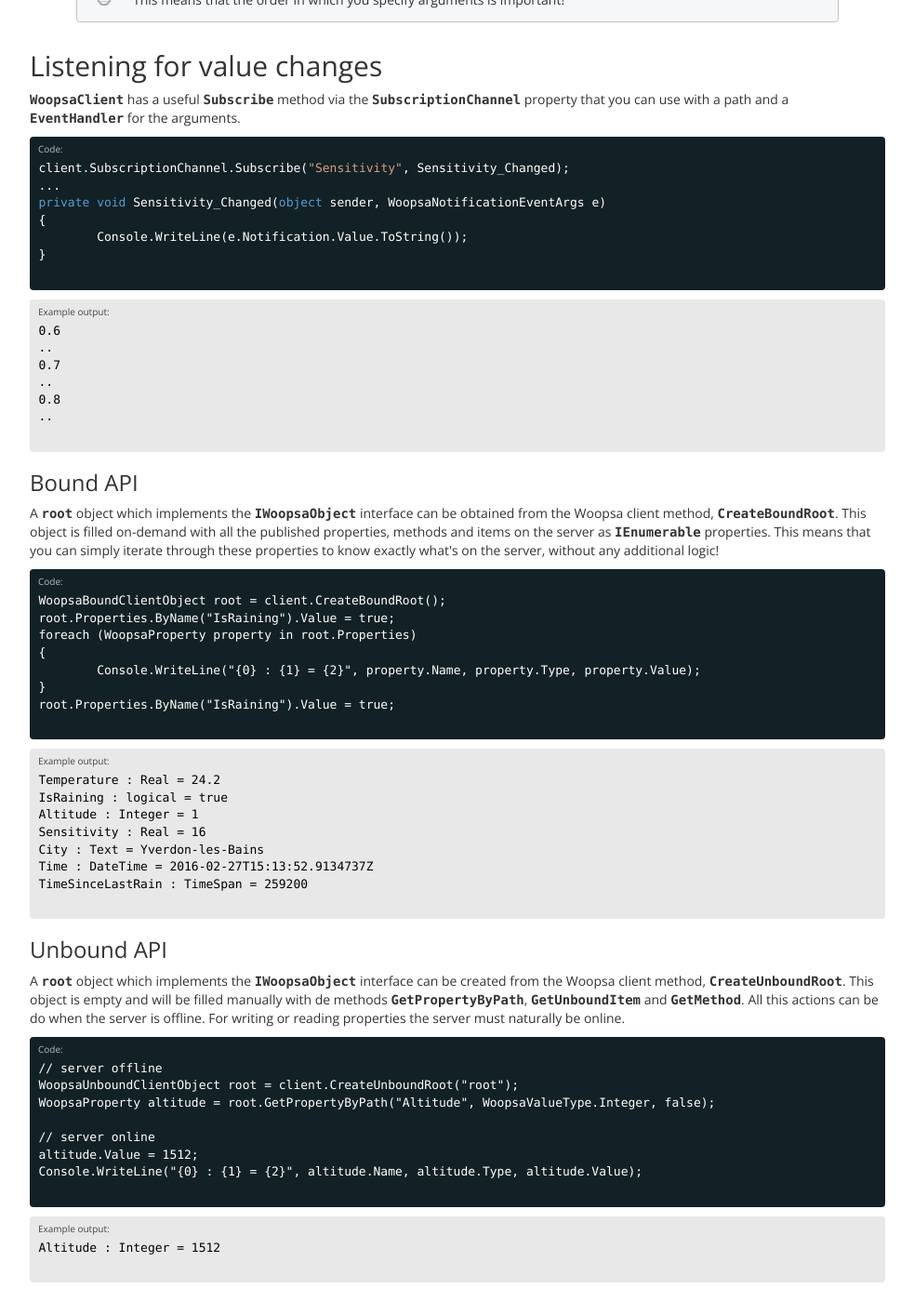
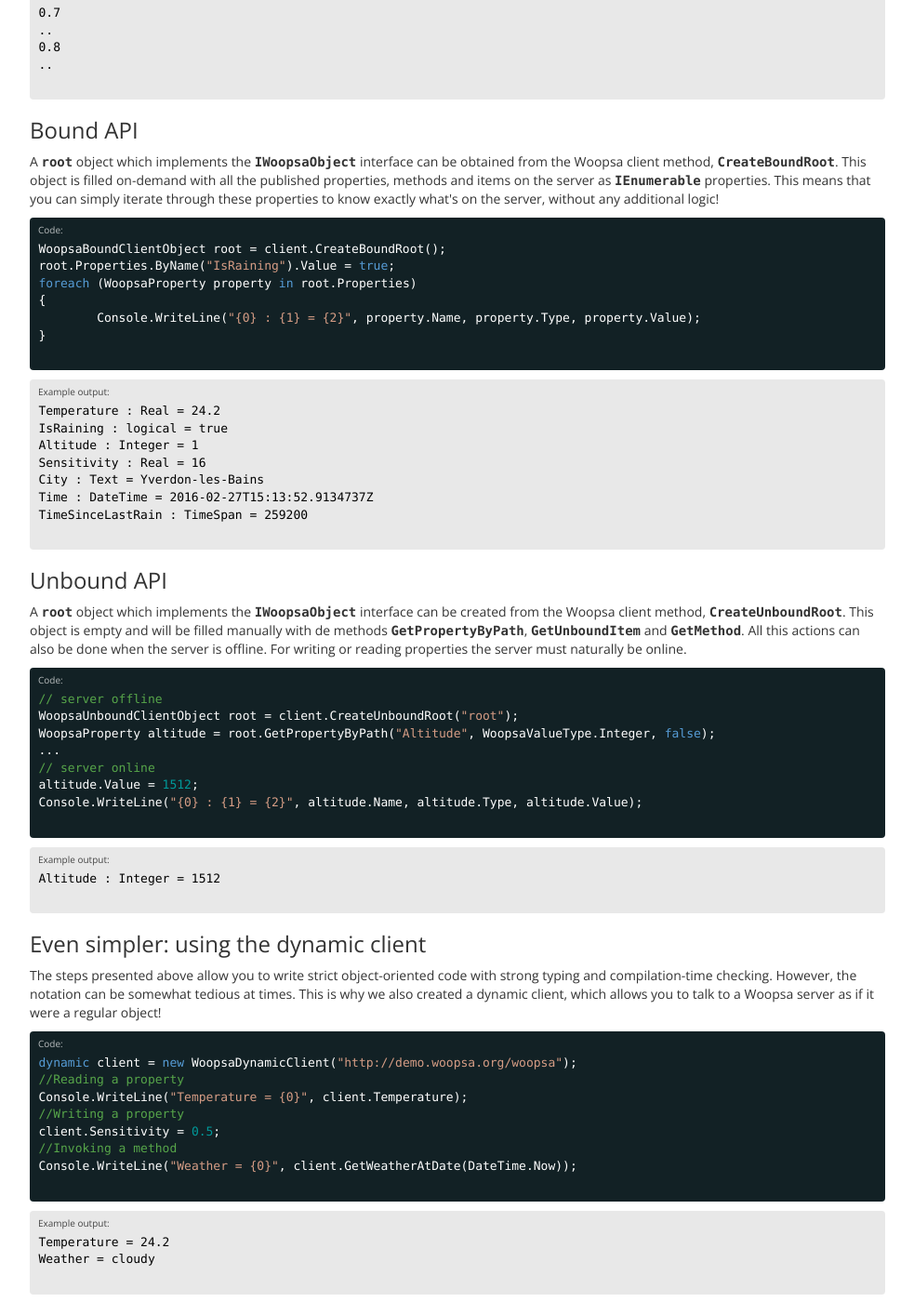
Before and after one commit to woopsa-protocol/woopsa-protocol.github.io, a Jekyll site: the page built from get-started.html, in a window 1280 px wide and 1400 px high, scrolled down 23142 px. Shown: the whole window at 93% size, without its empty margins (148-1131 px from the left). Built offline with Jekyll 4.4.1, drawn with Linux system fonts in a browser that asks for light colours; some of the changed text lies outside the part shown.

Commit message:
Minor change in get-started.html

```diff
--- a/get-started.html
+++ b/get-started.html
@@ -922,7 +922,7 @@ WoopsaClient client = new WoopsaClient("http://demo.woopsa.org/woopsa");
 	<p>The C# / .NET library abstracts away a lot of the workings of Woopsa. It works differently from the JavaScript implementation, making use of all the powerful features that the C# language and .NET platform have to offer.</p>
 
 	<h3 id="csharp-client-exploring-the-object-tree">Exploring the object tree</h3>
-	<p>The method <samp>Meta("path")</samp> returns a <samp>WoopsaMetaResult</samp> object containing all the information on the object located at the given <samp>path</samp> parameter</p>
+	<p>The method <samp>Meta("path")</samp> returns a <samp>WoopsaMetaResult</samp> object containing all the information on the object located at the given <samp>path</samp> parameter.</p>
 	<div class="code">
 	{% highlight csharp %}
 WoopsaMetaResult meta = client.ClientProtocol.Meta("/");
@@ -941,25 +941,6 @@ foreach (var method in meta.Methods)
 foreach (var obj in meta.Items)
 {
 	Console.WriteLine("Item {0}", obj);
-}
-	{% endhighlight %}
-	{% highlight csharp %}
-WoopsaBoundClientObject root = client.CreateBoundRoot();
-foreach (var property in root.Properties)
-{
-	Console.WriteLine("Property {0} : {1} ({2})", property.Name, property.Type, property.IsReadOnly);
-}
-foreach (var method in root.Methods)
-{
-	Console.WriteLine("Method {0} : {1}", method.Name, method.ReturnType);
-	foreach (WoopsaMethodArgumentInfo argument in method.ArgumentInfos)
-	{
-		Console.WriteLine("Argument {0} : {1}", argument.Name, argument.Type);
-	}
-}
-foreach (var obj in root.Items)
-{
-	Console.WriteLine("Item {0}", obj.Name);
 }
 	{% endhighlight %}
 	</div>
@@ -1045,14 +1026,13 @@ private void Sensitivity_Changed(object sender, WoopsaNotificationEventArgs e)
 	<h3 id="csharp-client-bound-api">Bound API</h3>
 	<p>A <samp>root</samp> object which implements the <samp>IWoopsaObject</samp> interface can be obtained from the Woopsa client method, <samp>CreateBoundRoot</samp>. This object is filled on-demand with all the published properties, methods and items on the server as <samp>IEnumerable</samp> properties. This means that you can simply iterate through these properties to know exactly what's on the server, without any additional logic!</p>
 	<div class="code">
-	{% highlight text %}
+	{% highlight csharp %}
 WoopsaBoundClientObject root = client.CreateBoundRoot();
 root.Properties.ByName("IsRaining").Value = true;
 foreach (WoopsaProperty property in root.Properties)
 {
 	Console.WriteLine("{0} : {1} = {2}", property.Name, property.Type, property.Value);
 }
-root.Properties.ByName("IsRaining").Value = true;
 	{% endhighlight %}
 	</div>
 	<div class="output">
@@ -1067,13 +1047,13 @@ TimeSinceLastRain : TimeSpan = 259200
 	{% endhighlight %}
 	</div>
 	<h3 id="csharp-client-unbound-api">Unbound API</h3>
-	<p>A <samp>root</samp> object which implements the <samp>IWoopsaObject</samp> interface can be created from the Woopsa client method, <samp>CreateUnboundRoot</samp>. This object is empty and will be filled manually with de methods <samp>GetPropertyByPath</samp>,  <samp>GetUnboundItem</samp> and <samp>GetMethod</samp>. All this actions can be do when the server is offline. For writing or reading properties the server must naturally be online.</p>
+	<p>A <samp>root</samp> object which implements the <samp>IWoopsaObject</samp> interface can be created from the Woopsa client method, <samp>CreateUnboundRoot</samp>. This object is empty and will be filled manually with de methods <samp>GetPropertyByPath</samp>,  <samp>GetUnboundItem</samp> and <samp>GetMethod</samp>. All this actions can also be done when the server is offline. For writing or reading properties the server must naturally be online.</p>
 	<div class="code">
-	{% highlight text %}
+	{% highlight csharp %}
 // server offline
 WoopsaUnboundClientObject root = client.CreateUnboundRoot("root");
 WoopsaProperty altitude = root.GetPropertyByPath("Altitude", WoopsaValueType.Integer, false);
-
+...
 // server online
 altitude.Value = 1512;
 Console.WriteLine("{0} : {1} = {2}", altitude.Name, altitude.Type, altitude.Value);
```
